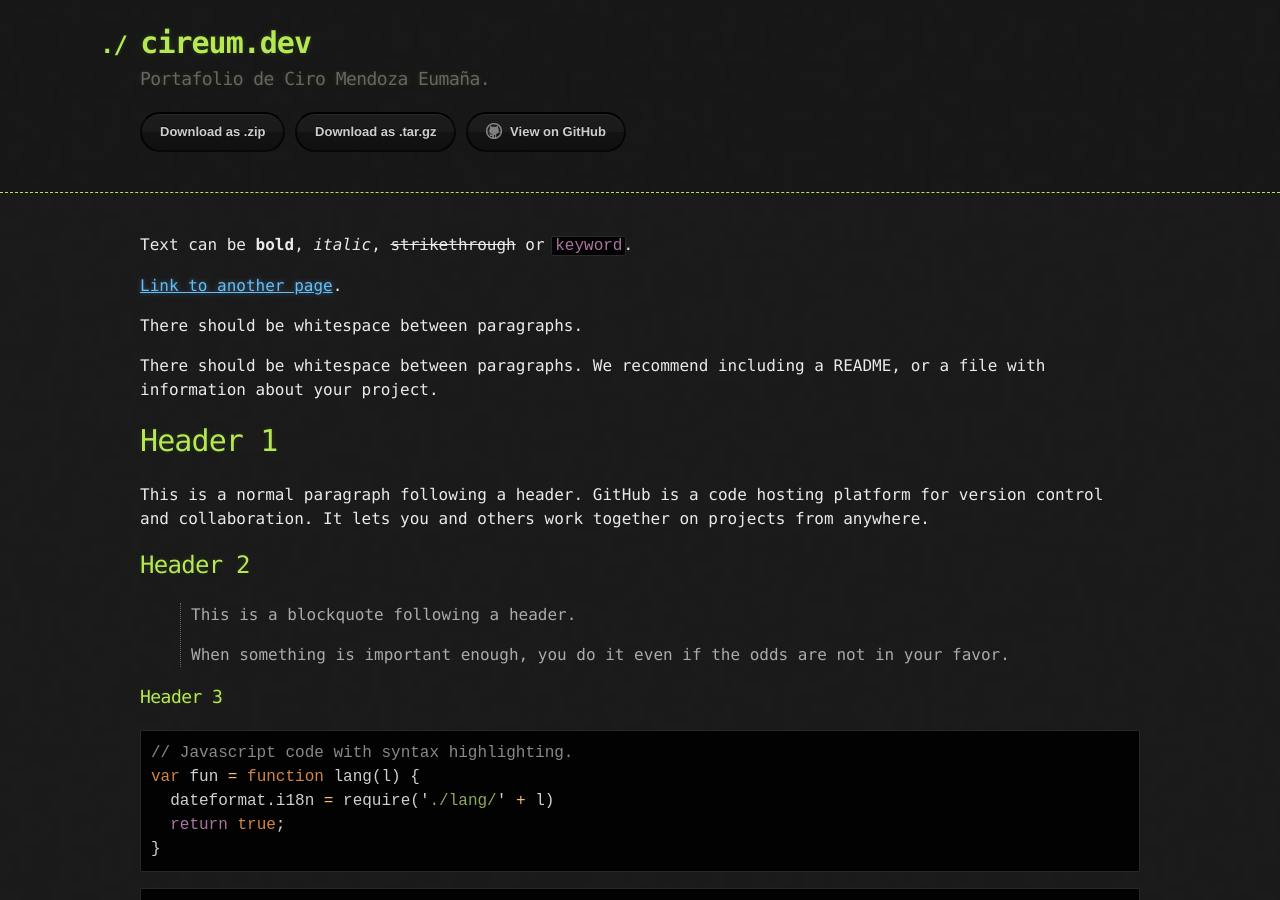
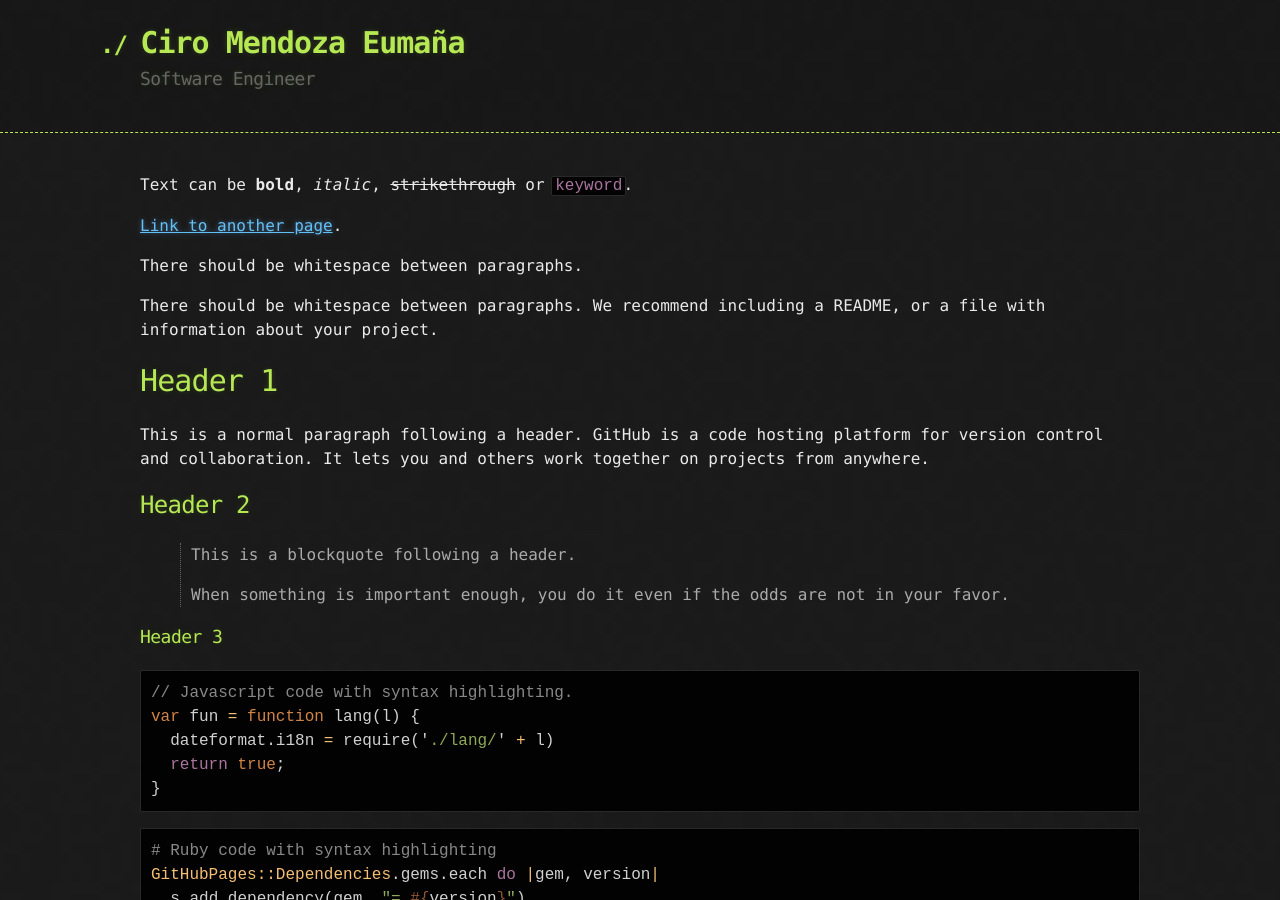
Before and after one commit to spkurosh/spkurosh.github.io, a Jekyll site: the page built from index.md, in a window 1280 px wide and 900 px high. Built offline with Jekyll 4.4.1, drawn with Linux system fonts in a browser that asks for light colours.

Commit message:
Se quita seccion de descargas

```diff
--- a/_config.yml
+++ b/_config.yml
@@ -1,5 +1,5 @@
-title: cireum.dev
-description: Portafolio de Ciro Mendoza Eumaña.
+title: Ciro Mendoza Eumaña
+description: Software Engineer
 show_downloads: true
 google_analytics:
 theme: jekyll-theme-hacker
--- a/_layouts/default.html
+++ b/_layouts/default.html
@@ -17,14 +17,6 @@
           <h1>{{ site.title | default: site.github.repository_name }}</h1>
         </a>
         <h2>{{ site.description | default: site.github.project_tagline }}</h2>
-
-        <section id="downloads">
-          {% if site.show_downloads %}
-            <a href="{{ site.github.zip_url }}" class="btn">Download as .zip</a>
-            <a href="{{ site.github.tar_url }}" class="btn">Download as .tar.gz</a>
-          {% endif %}
-          <a href="{{ site.github.repository_url }}" class="btn btn-github"><span class="icon"></span>View on GitHub</a>
-        </section>
       </div>
     </header>
 
```
